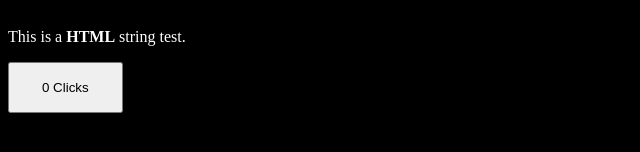
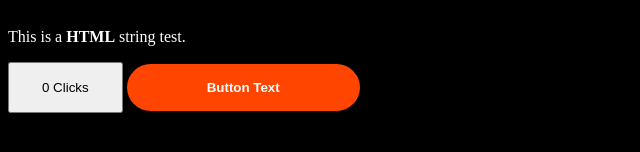
Before and after one commit to GrungeElFz/2023.02.02_Svelte.01, a Svelte app: page / in a window 1280 px wide. Shown: the part 244-396 px from the top of the page, without its empty margins (0-640 px from the left). Built offline with nearby package versions, Linux system fonts and the light colour scheme.

Commit message:
Added:    Added stylized button without functionality (src/lib/Button.svelte) Modified:   Imported Button component in <script> (src/App.svelte)             Pre-added HTML button tags (src/App.svelte)

```diff
--- a/src/App.svelte
+++ b/src/App.svelte
@@ -1,5 +1,6 @@
 <script>
   import Counter from "./lib/Counter.svelte";
+  import Button from "./lib/Button.svelte";
 
   let name = 'Svelte'
   let logo = 'https://kit.svelte.dev/_app/immutable/assets/svelte-logo-5c5d7d20.svg'
@@ -11,6 +12,7 @@
 <p>{@html text}</p>
 
 <Counter />
+<Button>Button Text</Button>
 
 
 
--- /dev/null
+++ b/src/lib/Button.svelte
@@ -0,0 +1,21 @@
+<script>
+
+</script>
+
+
+
+<button><slot>Fallback</slot></button>
+
+
+
+<style>
+  button {
+    border: none;
+    background-color: orangered;
+    color: white;
+    padding: 1rem 5rem;
+    font-weight: bold;
+    border-radius: 5rem;
+    cursor: pointer;
+  }
+</style>
```
